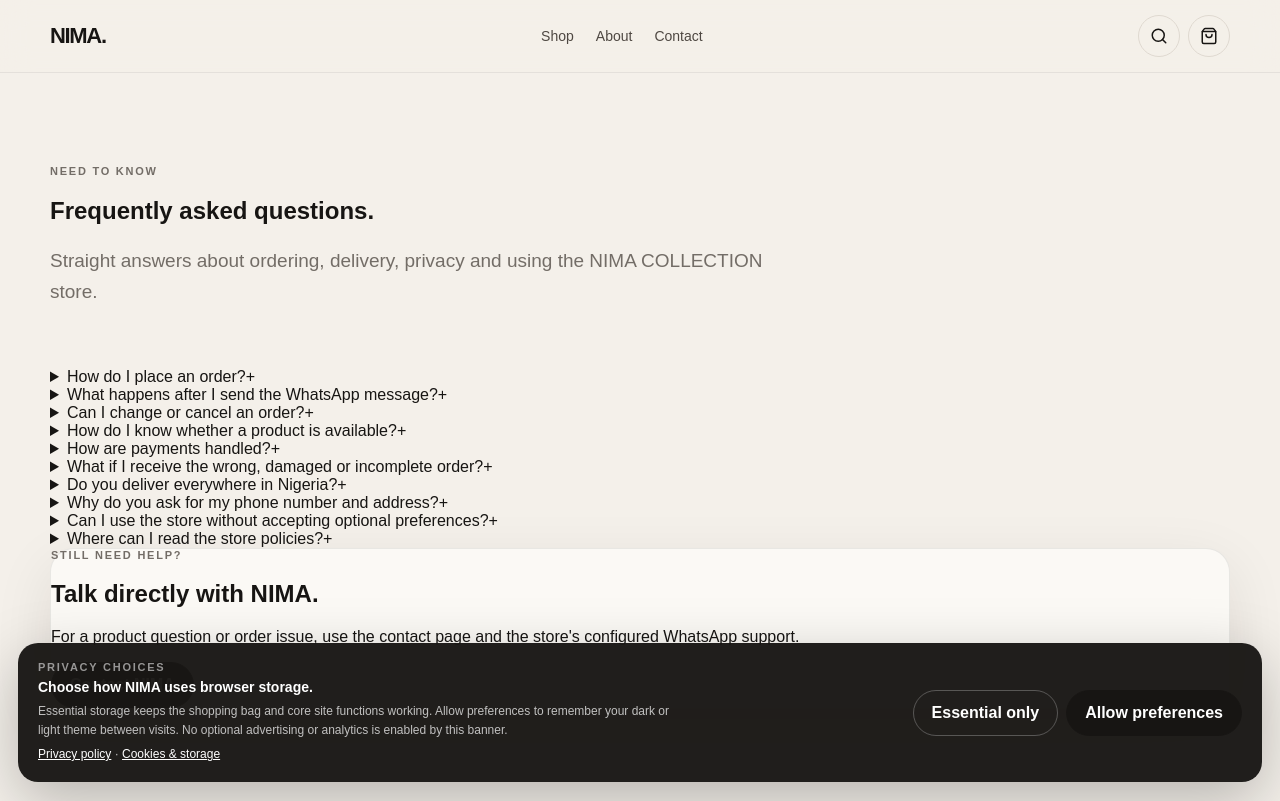
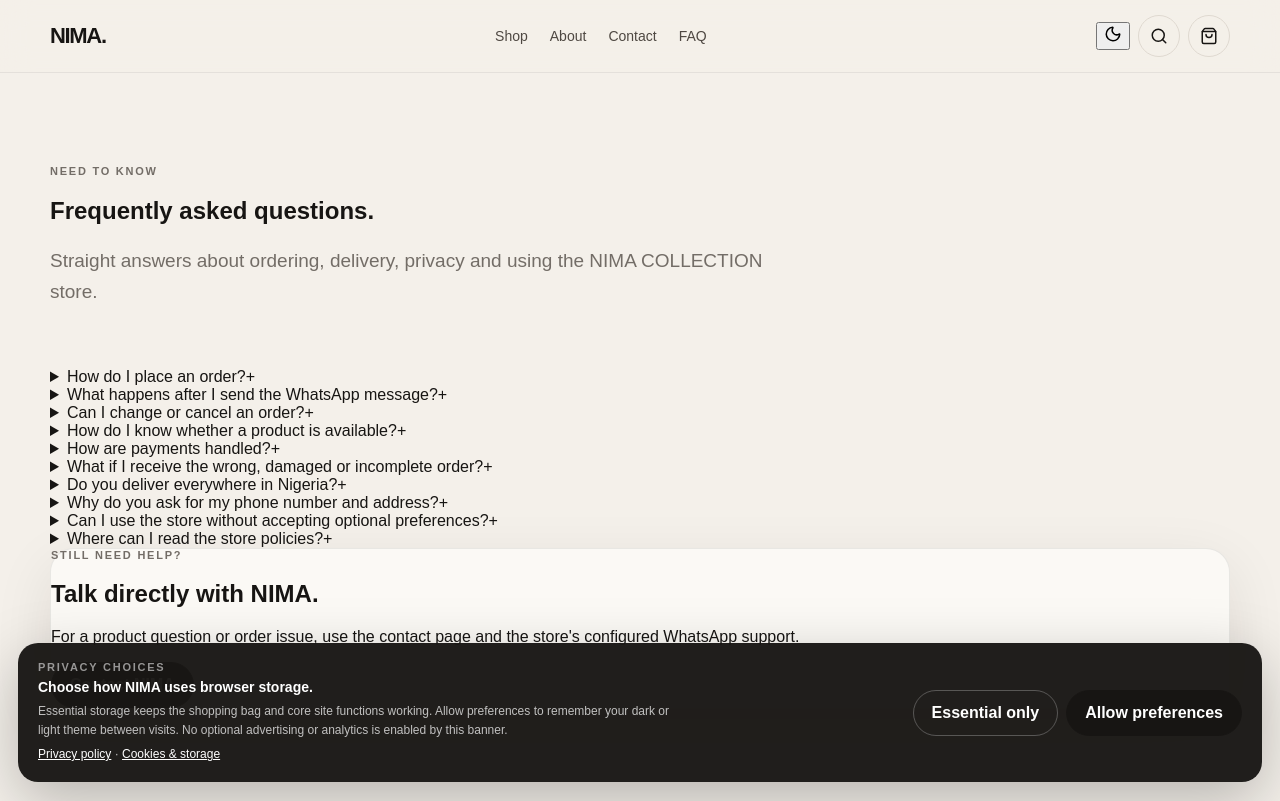
Before and after one commit to Timzee00/Nima-Store, a Next.js app: page /faq in a window 1280 px wide. Built offline with nearby package versions, Linux system fonts and the light colour scheme.

Commit message:
Add global light and dark theme controls to store navigation

```diff
--- a/components/store-header.tsx
+++ b/components/store-header.tsx
@@ -1,6 +1,7 @@
 "use client";
 import Link from "next/link";
 import { Menu, Search, ShoppingBag, X } from "lucide-react";
+import { ThemeToggle } from "./theme-toggle";
 import { useEffect, useState } from "react";
 import { useCart } from "./cart";
 
@@ -23,10 +24,10 @@ export function StoreHeader() {
         <nav className="nav-links" aria-label="Primary navigation">
           <Link href="/shop">Shop</Link>
           <Link href="/about">About</Link>
-          <Link href="/contact">Contact</Link>
+          <Link href="/contact">Contact</Link><Link href="/faq">FAQ</Link>
         </nav>
 
-        <div className="nav-actions">
+        <div className="nav-actions"><ThemeToggle />
           <Link className="icon-btn desktop-only" href="/shop" aria-label="Search products">
             <Search size={18}/>
           </Link>
@@ -54,7 +55,7 @@ export function StoreHeader() {
           <Link href="/shop" onClick={()=>setOpen(false)}>Shop all</Link>
           <Link href="/about" onClick={()=>setOpen(false)}>About NIMA</Link>
           <Link href="/contact" onClick={()=>setOpen(false)}>Contact & support</Link>
-          <Link href="/cart" onClick={()=>setOpen(false)}>Shopping bag {count>0&&`(${count})`}</Link>
+          <Link href="/cart" onClick={()=>setOpen(false)}>Shopping bag {count>0&&`(${count})`}</Link><div className="menu-theme-row"><span>Theme</span><ThemeToggle /></div>
 
           <div className="eyebrow menu-rule">Policies</div>
           <Link href="/privacy" onClick={()=>setOpen(false)}>Privacy policy</Link>
```
